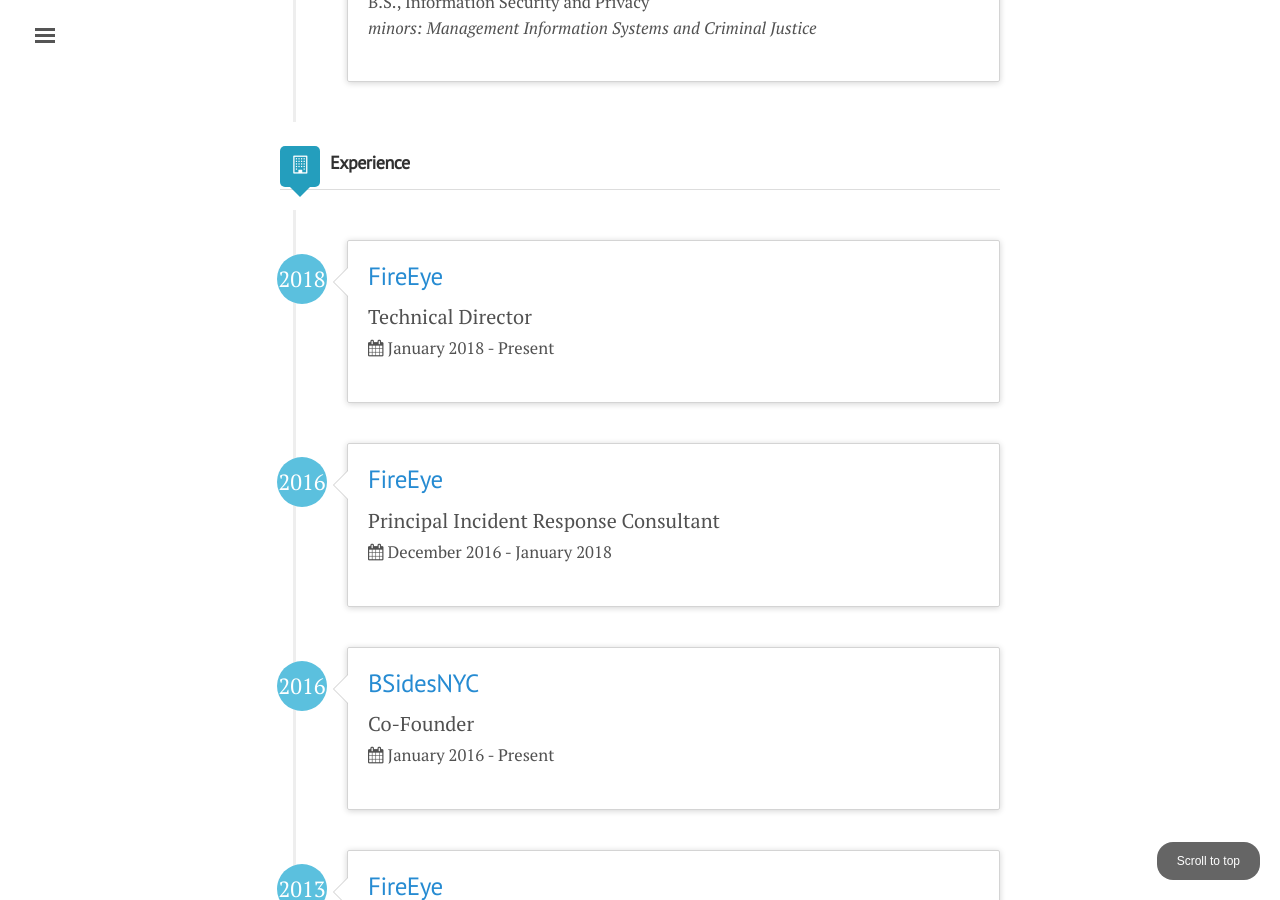
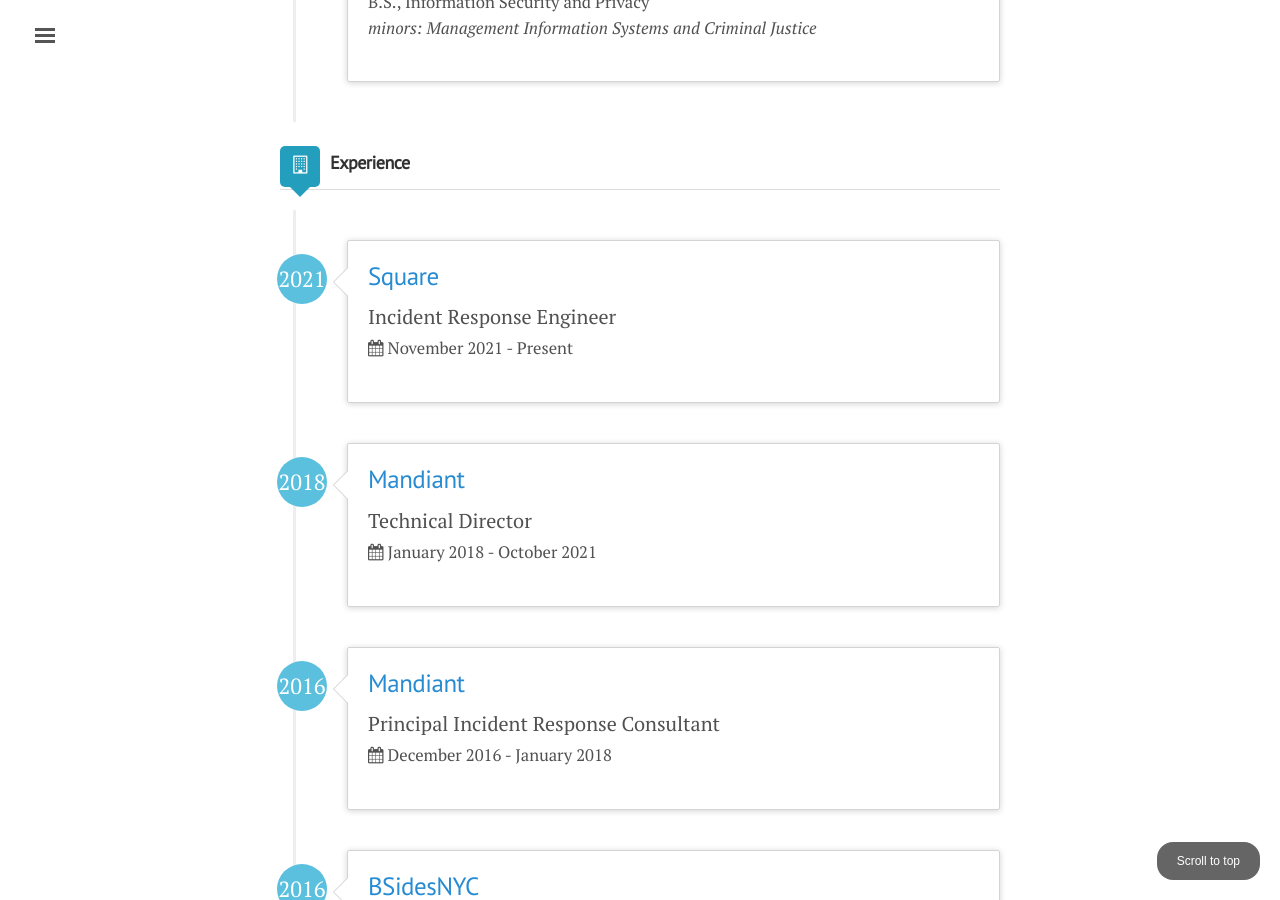
Before and after one commit to hiddenillusion/hiddenillusion.github.io, a Jekyll site: the page built from resume/resume.md, in a window 1280 px wide and 900 px high, scrolled down 894 px. Built offline with Jekyll 4.4.1, drawn with Linux system fonts in a browser that asks for light colours; nearby versions of some CDN libraries; comment, search, counter and statistics services are not loaded.

Commit message:
Resume - split FEYE/MDNT & add SQ

```diff
--- a/resume/resume.md
+++ b/resume/resume.md
@@ -64,17 +64,23 @@ employment:
       started: 2013
       duration: April 2013 - December 2016
     - work7:
-      company: FireEye
-      url: https://www.fireeye.com
+      company: Mandiant
+      url: https://www.mandiant.com
       position: Principal Incident Response Consultant
       started: 2016
       duration: December 2016 - January 2018
     - work8:
-      company: FireEye
-      url: https://www.fireeye.com
+      company: Mandiant
+      url: https://www.mandiant.com
       position: Technical Director
       started: 2018
-      duration: January 2018 - Present
+      duration: January 2018 - October 2021
+    - work9:
+      company: Square
+      url: https://www.squareup.com
+      position: Incident Response Engineer
+      started: 2021
+      duration: November 2021 - Present
 
 presentations:
     - presentation1:
```
